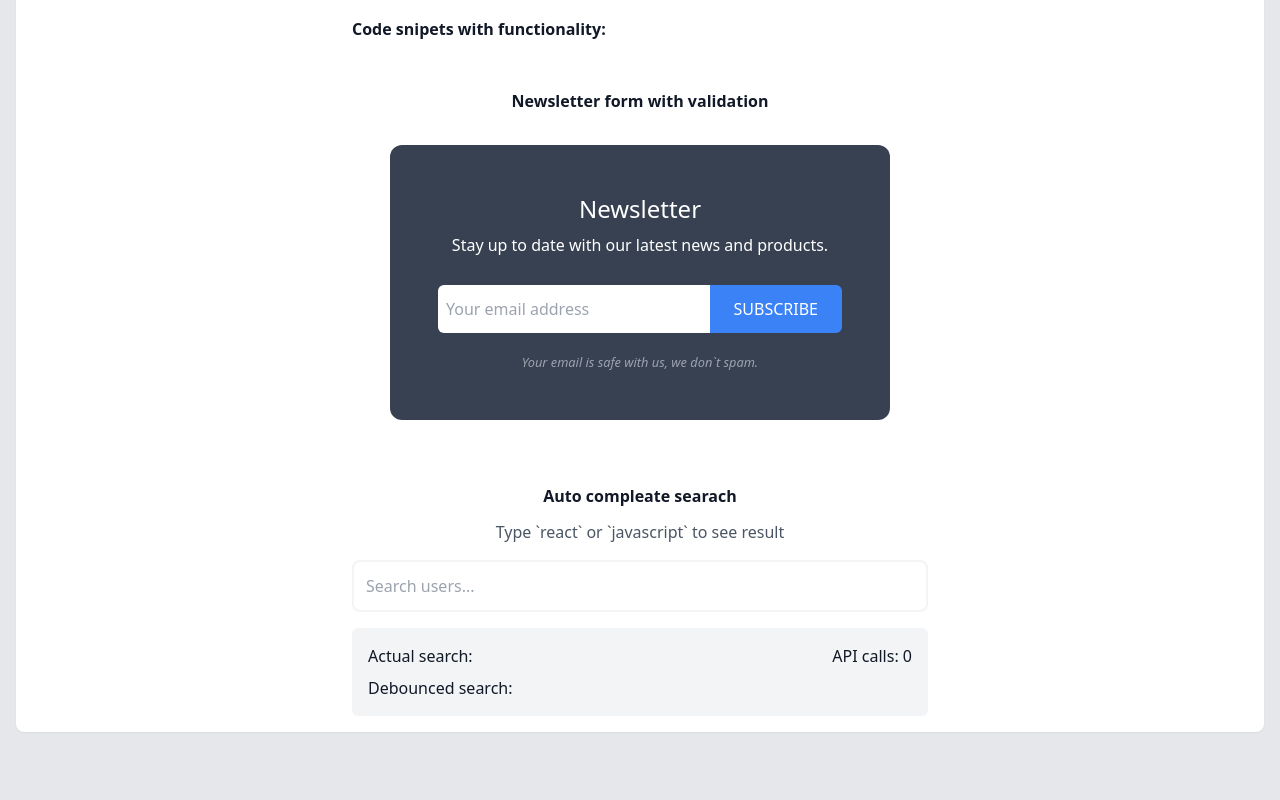
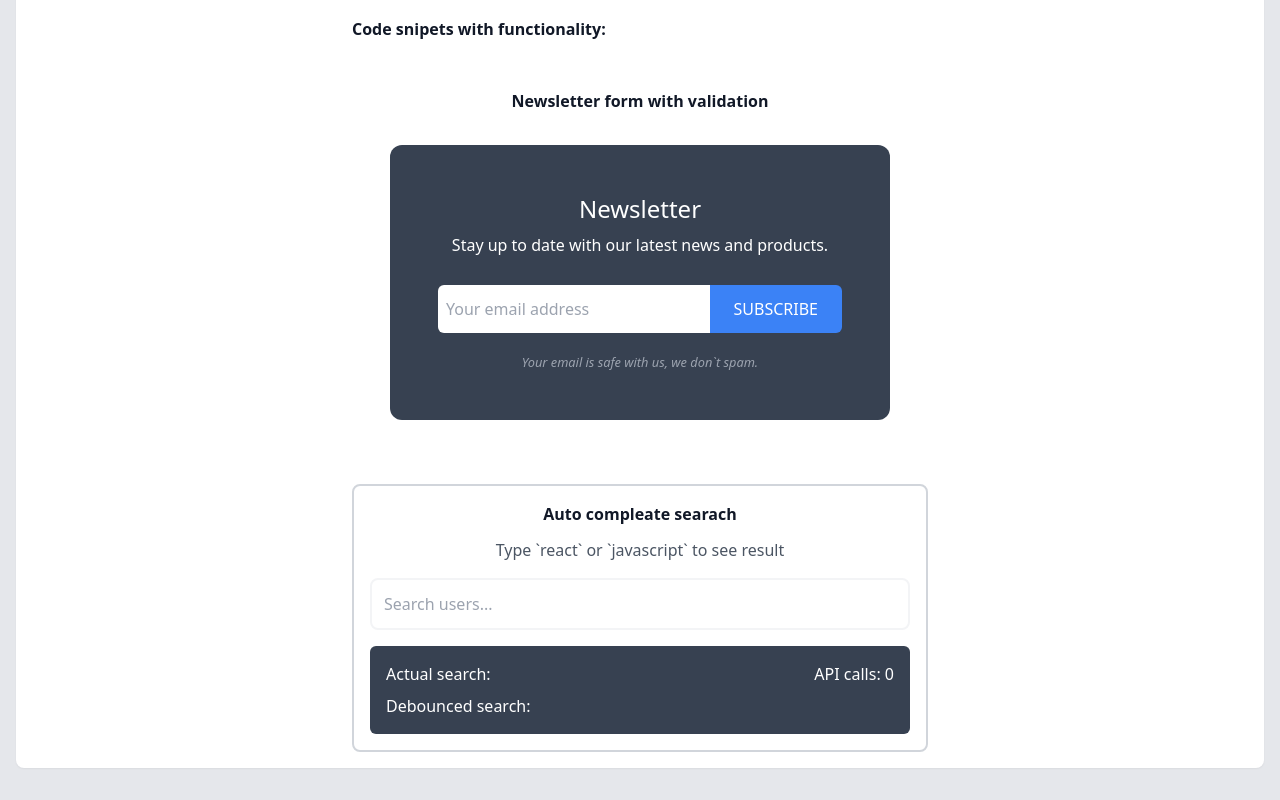
Before and after one commit to szczepanieceryk/daily-coding, a React (Vite) app: page / in a window 1280 px wide. Shown: the part 411-1211 px from the top of the page. Before the commit the page ends 1175 px from the top, so only its background shows below. Built offline with nearby package versions, Linux system fonts and the light colour scheme.

Commit message:
fix(ui): change styles of auto complete seach for dark mode

```diff
--- a/src/layouts/AutoCompleteSearch.tsx
+++ b/src/layouts/AutoCompleteSearch.tsx
@@ -6,8 +6,8 @@ const AutoCompleateSearch = () => {
     useAutoCompleate();
 
   return (
-    <div>
-      <div className="mt-[4em] text-center">
+    <div className="mt-[4em] p-4 rounded-lg border-2 border-gray-300">
+      <div className="text-center">
         <span className="block mb-3">
           <strong>Auto compleate searach</strong>
         </span>
@@ -23,7 +23,7 @@ const AutoCompleateSearch = () => {
         />
       </div>
 
-      <div className="p-4 rounded-md bg-gray-100">
+      <div className="p-4 rounded-md bg-gray-700 text-white">
         <div className="mb-2 flex justify-between">
           <span>Actual search: {searachTerm}</span>
           <span>API calls: {apiCallCount}</span>
```
